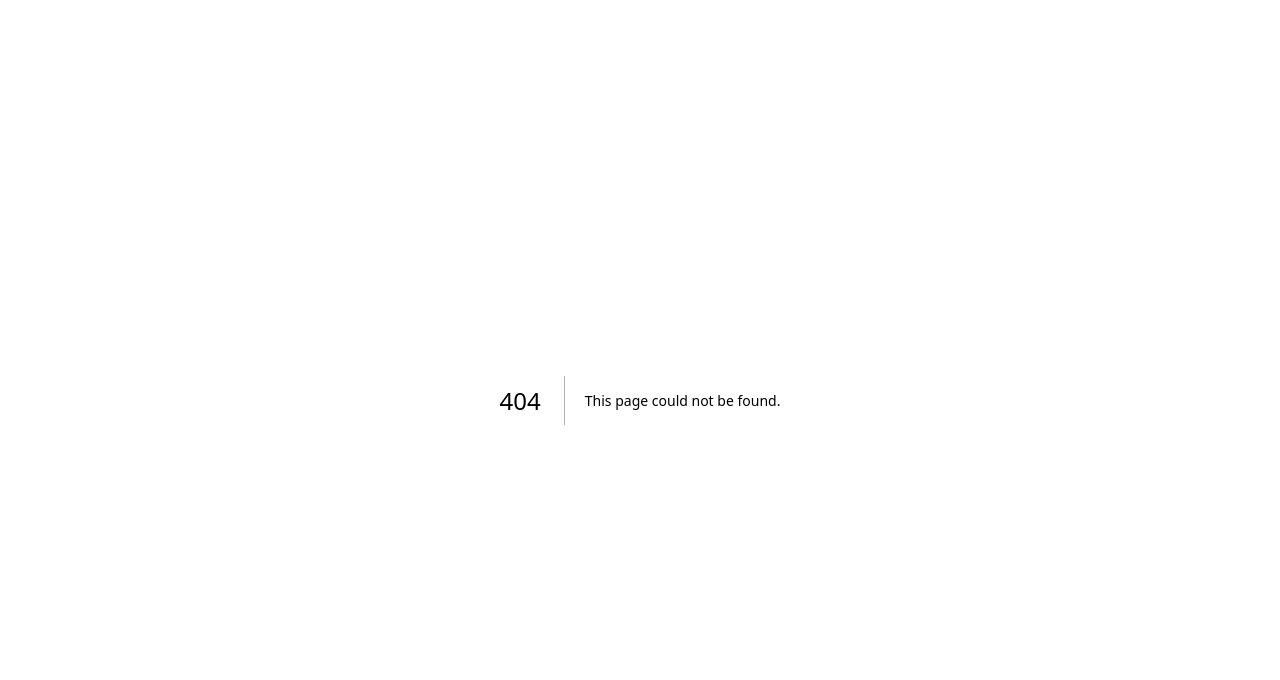
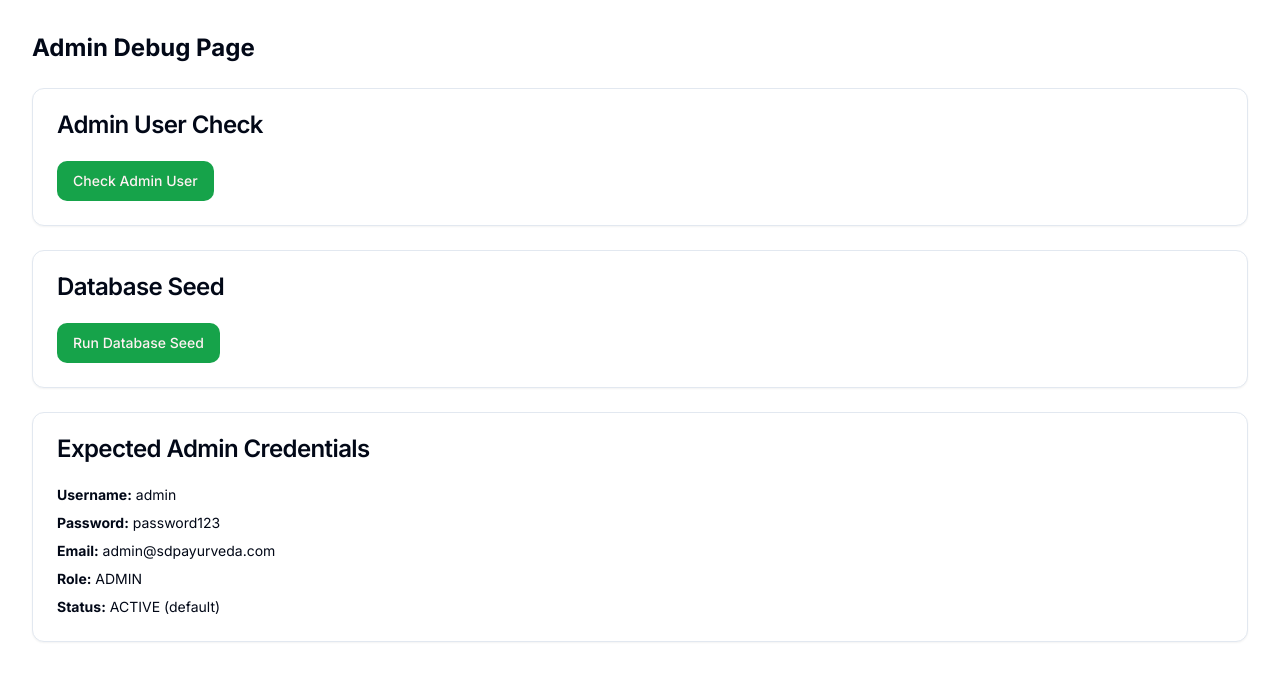
Before and after one commit to Hari1275/sdp, a Next.js app: page /debug-admin in a window 1280 px wide. Before the commit this address had no page. Shown: the top 680 px of the page. Built offline with nearby package versions, Linux system fonts and the light colour scheme.

Commit message:
new update gps

```diff
--- /dev/null
+++ b/src/app/api/debug/admin-user/route.ts
@@ -0,0 +1,57 @@
+import { NextResponse } from 'next/server';
+import { prisma } from '@/lib/prisma';
+import { comparePasswords } from '@/lib/password';
+
+export async function GET() {
+  try {
+    // Find admin user
+    const adminUser = await prisma.user.findUnique({
+      where: { username: 'admin' },
+      select: {
+        id: true,
+        username: true,
+        email: true,
+        name: true,
+        role: true,
+        status: true,
+        createdAt: true,
+        lastLoginAt: true,
+      }
+    });
+
+    if (!adminUser) {
+      return NextResponse.json({
+        found: false,
+        message: 'Admin user not found in database',
+        suggestion: 'Run the database seed to create the admin user'
+      });
+    }
+
+    // Test password (in development only)
+    let passwordValid = false;
+    if (process.env.NODE_ENV === 'development') {
+      try {
+        const user = await prisma.user.findUnique({
+          where: { username: 'admin' }
+        });
+        passwordValid = await comparePasswords('password123', user?.password || '');
+      } catch (error) {
+        console.error('Error testing password:', error);
+      }
+    }
+
+    return NextResponse.json({
+      found: true,
+      user: adminUser,
+      passwordValid: process.env.NODE_ENV === 'development' ? passwordValid : 'not tested in production',
+      message: adminUser.status === 'ACTIVE' ? 'Admin user is active and ready' : 'Admin user exists but is not active'
+    });
+
+  } catch (error) {
+    console.error('Error checking admin user:', error);
+    return NextResponse.json({
+      error: 'Failed to check admin user',
+      message: error instanceof Error ? error.message : 'Unknown error'
+    }, { status: 500 });
+  }
+}
--- /dev/null
+++ b/src/app/debug-admin/page.tsx
@@ -0,0 +1,94 @@
+"use client";
+
+import { useState } from 'react';
+import { Button } from '@/components/ui/button';
+import { Card, CardContent, CardHeader, CardTitle } from '@/components/ui/card';
+
+export default function AdminDebugPage() {
+  const [adminUser, setAdminUser] = useState<any>(null);
+  const [seedResult, setSeedResult] = useState<any>(null);
+  const [loading, setLoading] = useState(false);
+
+  const checkAdminUser = async () => {
+    setLoading(true);
+    try {
+      const response = await fetch('/api/debug/admin-user');
+      const data = await response.json();
+      setAdminUser(data);
+    } catch (error) {
+      console.error('Error checking admin user:', error);
+      setAdminUser({ error: 'Failed to check admin user' });
+    } finally {
+      setLoading(false);
+    }
+  };
+
+  const runSeed = async () => {
+    setLoading(true);
+    try {
+      const response = await fetch('/api/seed', { method: 'POST' });
+      const data = await response.json();
+      setSeedResult(data);
+    } catch (error) {
+      console.error('Error running seed:', error);
+      setSeedResult({ error: 'Failed to run seed' });
+    } finally {
+      setLoading(false);
+    }
+  };
+
+  return (
+    <div className="p-8 space-y-6">
+      <h1 className="text-2xl font-bold">Admin Debug Page</h1>
+
+      <div className="grid gap-6">
+        <Card>
+          <CardHeader>
+            <CardTitle>Admin User Check</CardTitle>
+          </CardHeader>
+          <CardContent className="space-y-4">
+            <Button onClick={checkAdminUser} disabled={loading}>
+              {loading ? 'Checking...' : 'Check Admin User'}
+            </Button>
+            {adminUser && (
+              <pre className="bg-gray-100 p-4 rounded text-sm overflow-auto">
+                {JSON.stringify(adminUser, null, 2)}
+              </pre>
+            )}
+          </CardContent>
+        </Card>
+
+        <Card>
+          <CardHeader>
+            <CardTitle>Database Seed</CardTitle>
+          </CardHeader>
+          <CardContent className="space-y-4">
+            <Button onClick={runSeed} disabled={loading}>
+              {loading ? 'Seeding...' : 'Run Database Seed'}
+            </Button>
+            {seedResult && (
+              <pre className="bg-gray-100 p-4 rounded text-sm overflow-auto">
+                {JSON.stringify(seedResult, null, 2)}
+              </pre>
+            )}
+          </CardContent>
+        </Card>
+
+        <Card>
+          <CardHeader>
+            <CardTitle>Expected Admin Credentials</CardTitle>
+          </CardHeader>
+          <CardContent>
+            <div className="space-y-2 text-sm">
+              <div><strong>Username:</strong> admin</div>
+              <div><strong>Password:</strong> password123</div>
+              <div><strong>Email:</strong> admin@sdpayurveda.com</div>
+              <div><strong>Role:</strong> ADMIN</div>
+              <div><strong>Status:</strong> ACTIVE (default)</div>
+            </div>
+          </CardContent>
+        </Card>
+      </div>
+    </div>
+  );
+}
```
Also changed, not shown: src/app/login/page.tsx (+8 -0 lines).
